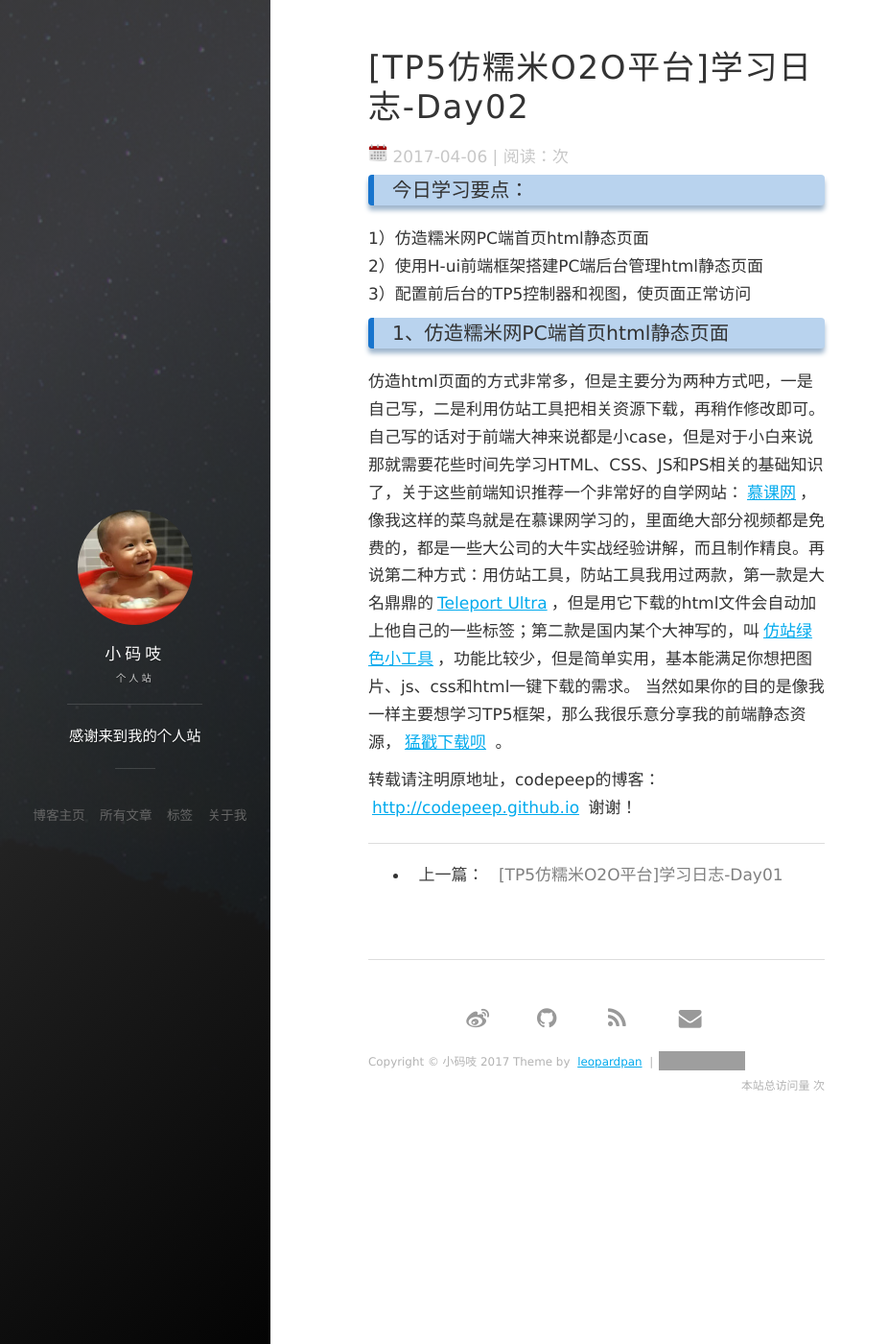
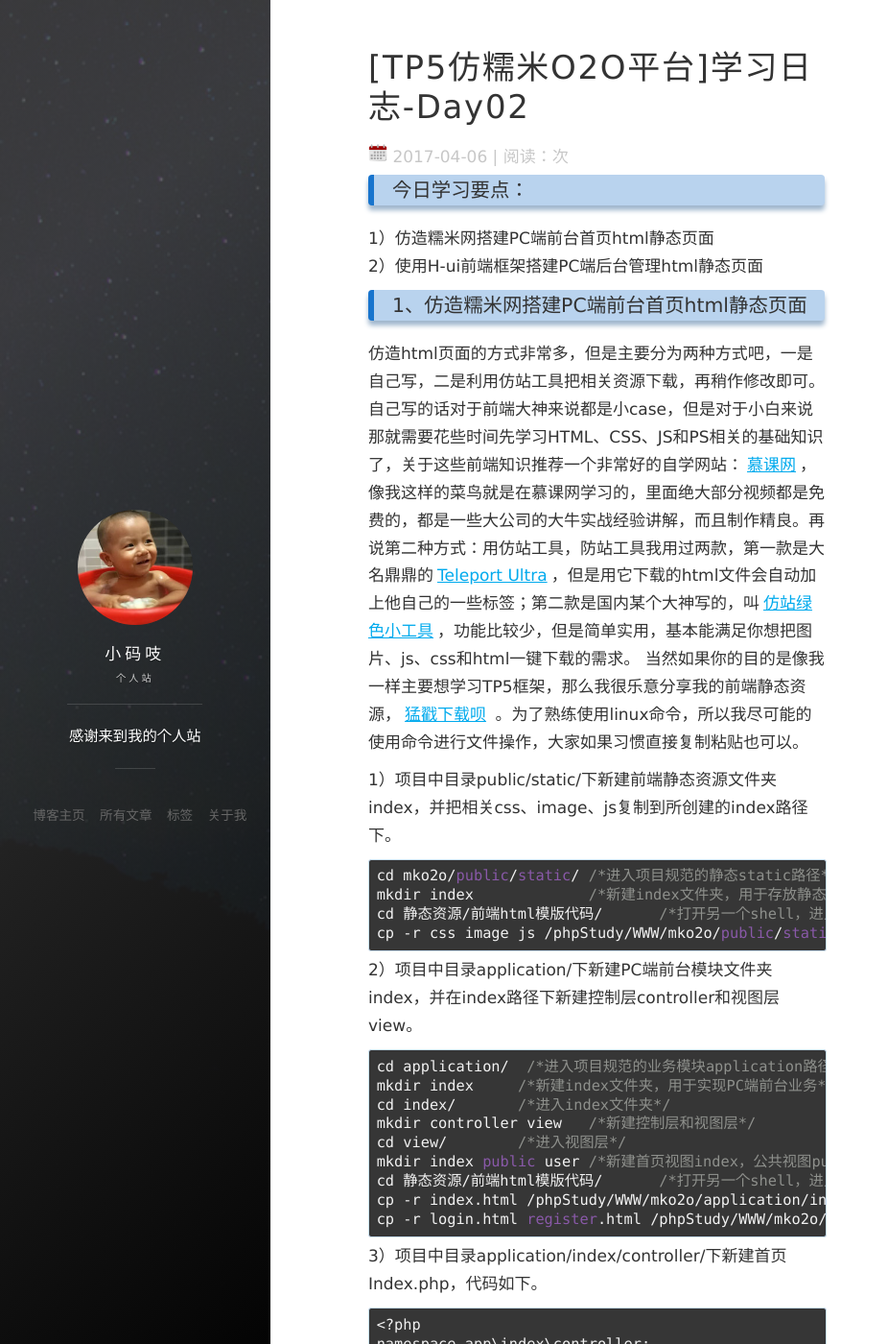
Before and after one commit to codepeep/codepeep.github.io, a Jekyll site: the page built from _posts/2017-04-06-[MKO2O]-TP5-Day02.md, in a window 1280 px wide and 1400 px high. Shown: the whole window at 96% size, without its empty margins (0-926 px from the left). Built offline with Jekyll 4.4.1, drawn with Linux system fonts in a browser that asks for light colours; nearby versions of some CDN libraries; comment, search, counter and statistics services are not loaded; some of the changed text lies outside the part shown; grey boxes are pictures that could not be loaded.

Commit message:
20170408

```diff
--- a/_posts/2017-04-06-[MKO2O]-TP5-Day02.md
+++ b/_posts/2017-04-06-[MKO2O]-TP5-Day02.md
@@ -8,15 +8,116 @@ tag: TP5
 
 
 ### 今日学习要点：
-1）仿造糯米网PC端首页html静态页面
+1）仿造糯米网搭建PC端前台首页html静态页面
 2）使用H-ui前端框架搭建PC端后台管理html静态页面
-3）配置前后台的TP5控制器和视图，使页面正常访问
 
-### 1、仿造糯米网PC端首页html静态页面
+### 1、仿造糯米网搭建PC端前台首页html静态页面
 仿造html页面的方式非常多，但是主要分为两种方式吧，一是自己写，二是利用仿站工具把相关资源下载，再稍作修改即可。自己写的话对于前端大神来说都是小case，但是对于小白来说那就需要花些时间先学习HTML、CSS、JS和PS相关的基础知识了，关于这些前端知识推荐一个非常好的自学网站：[慕课网](http://www.imooc.com){:target="_blank"}，像我这样的菜鸟就是在慕课网学习的，里面绝大部分视频都是免费的，都是一些大公司的大牛实战经验讲解，而且制作精良。再说第二种方式：用仿站工具，防站工具我用过两款，第一款是大名鼎鼎的[Teleport Ultra](http://pan.baidu.com/s/1eRBa8k6){:target="_blank"}，但是用它下载的html文件会自动加上他自己的一些标签；第二款是国内某个大神写的，叫[仿站绿色小工具](http://pan.baidu.com/s/1pLyNknD){:target="_blank"}，功能比较少，但是简单实用，基本能满足你想把图片、js、css和html一键下载的需求。
-当然如果你的目的是像我一样主要想学习TP5框架，那么我很乐意分享我的前端静态资源，[猛戳下载呗](http://pan.baidu.com/s/1o80Rdhw){:target="_blank"} 。
+当然如果你的目的是像我一样主要想学习TP5框架，那么我很乐意分享我的前端静态资源，[猛戳下载呗](http://pan.baidu.com/s/1o80Rdhw){:target="_blank"} 。为了熟练使用linux命令，所以我尽可能的使用命令进行文件操作，大家如果习惯直接复制粘贴也可以。
 
+1）项目中目录public/static/下新建前端静态资源文件夹index，并把相关css、image、js复制到所创建的index路径下。
 
+    cd mko2o/public/static/	/*进入项目规范的静态static路径*/
+    mkdir index		/*新建index文件夹，用于存放静态资源*/
+    cd 静态资源/前端html模版代码/	/*打开另一个shell，进入静态资源路径*/
+    cp -r css image js /phpStudy/WWW/mko2o/public/static/index/	/*把PC端前台用到的静态资源复制到项目中*/
 
+2）项目中目录application/下新建PC端前台模块文件夹index，并在index路径下新建控制层controller和视图层view。
+
+	cd application/  /*进入项目规范的业务模块application路径*/
+	mkdir index	/*新建index文件夹，用于实现PC端前台业务*/
+	cd index/	/*进入index文件夹*/
+	mkdir controller view	/*新建控制层和视图层*/
+	cd view/	/*进入视图层*/
+	mkdir index public user	/*新建首页视图index，公共视图public，登录视图user文件夹*/
+	cd 静态资源/前端html模版代码/	/*打开另一个shell，进入静态资源路径*/
+	cp -r index.html /phpStudy/WWW/mko2o/application/index/view/index/	/*把PC端前台首页html复制到对应视图层路径中*/
+	cp -r login.html register.html /phpStudy/WWW/mko2o/application/index/view/user/	/*把PC端前台登录注册页的html复制到对应视图层路径中*/
+
+3）项目中目录application/index/controller/下新建首页Index.php，代码如下。
+
+	<?php
+	namespace app\index\controller;
+	use think\Controller;
+
+	/**
+	 *  前端首页模块
+	 */
+	class Index extends Controller {
+	    public function index(){
+	       return $this->fetch();
+	    }
+
+	}
+
+这时候打开浏览器访问http://127.0.0.1/mko2o/public/index/index ，就可以正常访问到PC端前台首页了，效果如下：
+![TP5仿糯米网O2O系统之PC端前台首页](/images/posts/2017-04-06/pc_first.jpg)
+
+4）项目中目录application/index/controller/下新建用户登录注册User.php，代码如下。
+
+	<?php
+	namespace app\index\controller;
+	use think\Controller;
+
+	/**
+	 *  用户登录注册模块
+	 */
+	class User extends Controller {
+	    public function login(){
+	       return $this->fetch();
+	    }
+	    public function register(){
+	       return $this->fetch();
+	    }
+
+	}
+
+访问http://127.0.0.1/mko2o/public/index/user/login ，就可以正常访问到PC端登录页了，效果如下：
+![TP5仿糯米网O2O系统之PC端登录页](/images/posts/2017-04-06/pc_login.jpg)
+
+访问http://127.0.0.1/mko2o/public/index/iuser/register ，就可以正常访问到PC端注册页了，效果如下：
+![TP5仿糯米网O2O系统之PC端注册页](/images/posts/2017-04-06/pc_register.jpg)
+
+### 2、使用H-ui前端框架搭建PC端后台管理html静态页面
+H-ui是国产的轻量级前端框架，简单免费，兼容性好。你可以选择使用我在静态资源中提供的版本，也可以到[H-ui官方网站](http://www.h-ui.net/H-ui.admin.shtml){:target="_blank"}下载最新的版本H-ui.Admin。接下来就可以开始搭建后台管理页面啦。
+
+1）复制H-ui核心文件到项目static目录下
+
+	cd public/static/	/*进入项目规范的静态static路径*/
+	mkdir admin	/*新建后台静态文件夹admin*/
+	cd admin/
+	mkdir hui	/*新建H-ui专用静态文件夹hui*/
+	cd 静态资源/后端html代码/h-ui开源代码/
+	cp -r lib static /phpStudy/WWW/mko2o/public/static/admin/hui/	/*复制H-ui核心文件到项目中*/
+
+2）项目中目录application/下新建后台管理模块文件夹admin，并在admin路径下新建控制层controller和视图层view。
+
+	cd application/  /*进入项目规范的业务模块application路径*/
+	mkdir admin	/*新建admin文件夹，用于实现后台管理业务*/
+	cd admin/	/*进入admin文件夹*/
+	mkdir controller view	/*新建控制层和视图层*/
+	cd view/	/*进入视图层*/
+	mkdir index public	/*新建首页视图index，公共视图public文件夹*/
+	cd 静态资源/后端html代码/主后台模板/	/*打开另一个shell，进入静态资源路径*/
+	cp -r index public /phpStudy/WWW/mko2o/application/index/view/index/	/*把后台管理首页html复制到对应视图层路径中*/
+
+3）项目中目录application/admin/controller/下新建后台首页Index.php，代码如下。
+
+	<?php
+	namespace app\admin\controller;
+	use think\Controller;
+
+	/**
+	 *  后台首页模块
+	 */
+	class Index extends Controller {
+	    public function index(){
+	       return $this->fetch();
+	    }
+
+	}
+
+这时候打开浏览器访问http://127.0.0.1/mko2o/public/admin/index ，就可以正常访问到后台管理首页了，效果如下：
+![TP5仿糯米网O2O系统之后台管理首页](/images/posts/2017-04-06/admin_first.jpg)
 
 转载请注明原地址，codepeep的博客：[http://codepeep.github.io](http://codepeep.github.io) 谢谢！
--- a/css/main.css
+++ b/css/main.css
@@ -475,7 +475,7 @@ img::-moz-selection {
     text-align: center;
     display: block; }
   .post pre {
-    width: 95%;
+    width: 100%;
     overflow: auto; }
   .post hr {
     display: block;
```
Also changed, not shown: images/posts/2017-04-06/admin_first.jpg (added), images/posts/2017-04-06/pc_first.jpg (added), images/posts/2017-04-06/pc_login.jpg (added), images/posts/2017-04-06/pc_register.jpg (added), 9 other files.
